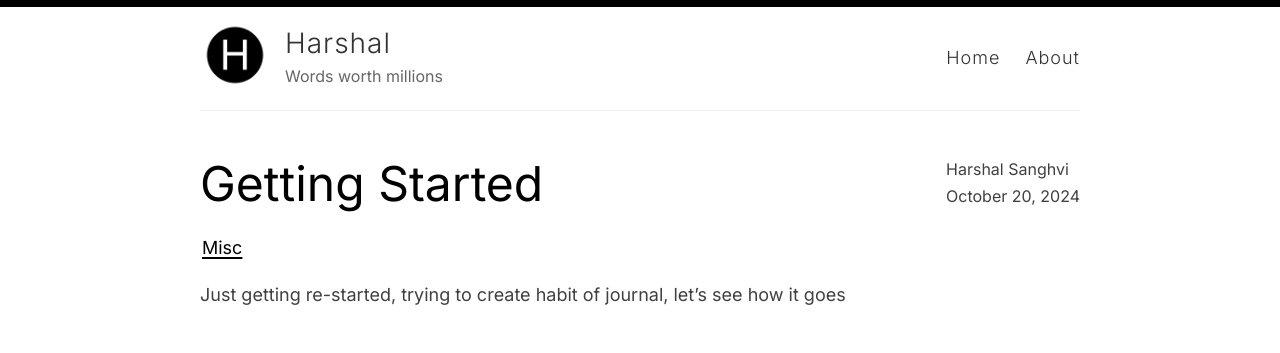
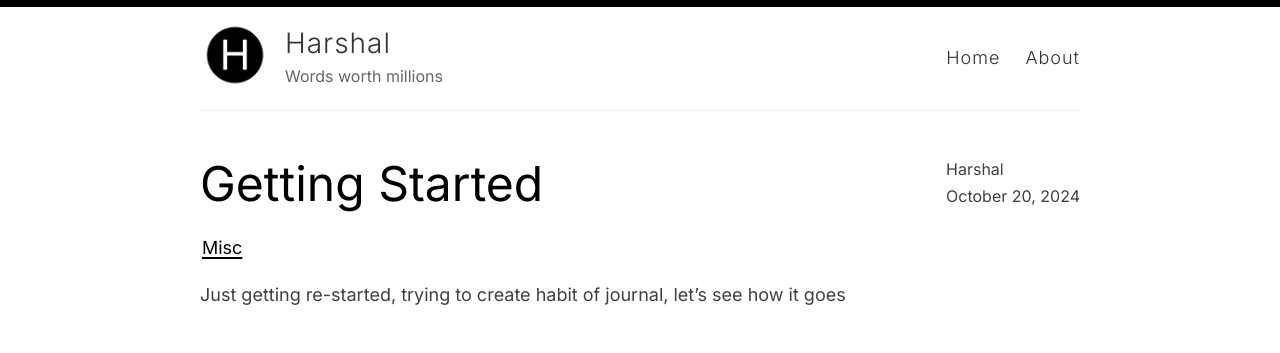
Before and after one commit to harshal2030/harshal2030.github.io, a Jekyll site: the page built from _posts/2024-10-20-getting-started.md, in a window 1280 px wide. Shown: the top 353 px of the page. Built offline with Jekyll 4.4.1, drawn with Linux system fonts in a browser that asks for light colours.

Commit message:
correct name

```diff
--- a/_config.yml
+++ b/_config.yml
@@ -6,7 +6,7 @@
 name: Harshal
 
 # Name of the author
-author: Harshal Sanghvi
+author: Harshal
 
 # Short bio or description (displayed in the header)
 description: Words worth millions
```
